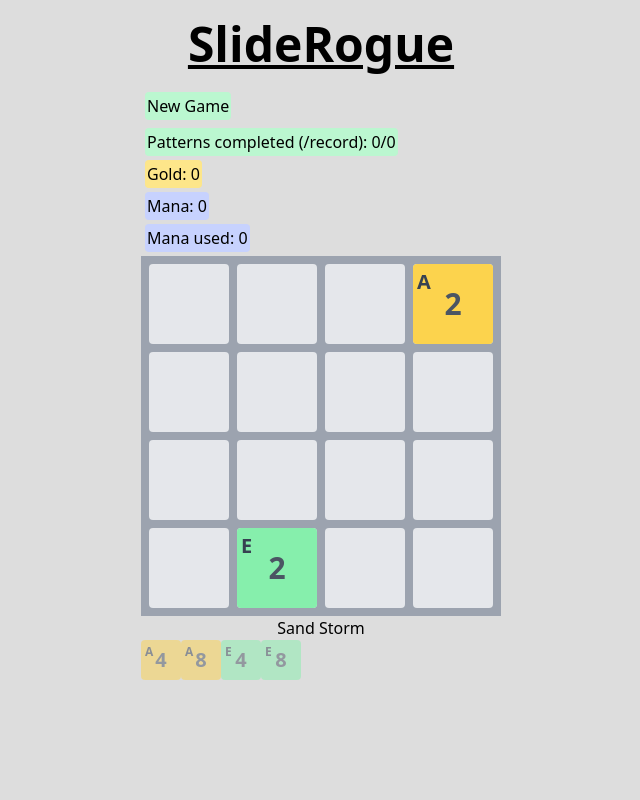
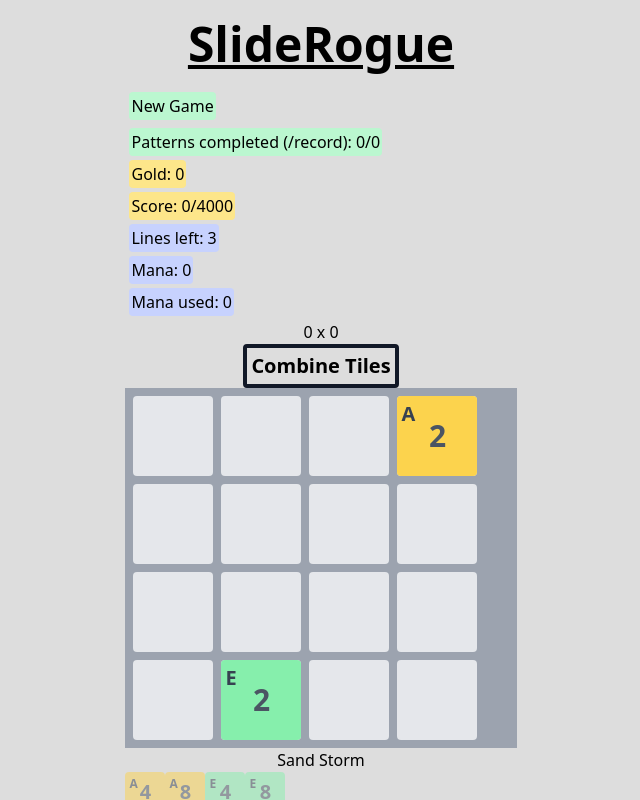
Before and after one commit to PAK90/sliderogue, a React (Vite) app: page / in a window 1280 px wide. Shown: the whole page, without its empty margins (319-959 px from the left). Built offline with nearby package versions, Linux system fonts and the light colour scheme.

Commit message:
Big balatro-isation; target score, multiplier by length, etc.

```diff
--- a/src/components/Board.tsx
+++ b/src/components/Board.tsx
@@ -21,11 +21,15 @@ const Board = ({
     draggedCells,
     mana,
     gold,
+    score,
+    lines,
     spellsCompleted,
+    targetScore,
   } = board;
   const { setDraggedPath, useDraggedPath } = useGameStore();
 
   const [drawing, setDrawing] = useState(false);
+  const [scoreData, setScoreData] = useState({ tileScore: 0, length: 0 });
 
   const spellsCompletedRecord =
     localStorage.getItem("spellsCompletedRecord") || "0";
@@ -47,7 +51,6 @@ const Board = ({
     (cell: Coordinate) => {
       if (!drawing) return;
 
-      // setPath((prevPath) => {
       const existingIndex = draggedCells.findIndex(
         (c) => c.x === cell.x && c.y === cell.y,
       );
@@ -58,18 +61,37 @@ const Board = ({
       }
 
       setDraggedPath([...draggedCells, cell], boardIndex);
-      // });
     },
     [drawing, draggedCells, setDraggedPath, boardIndex],
   );
   const handleMouseUp = useCallback(() => {
     setDrawing(false);
-    if (draggedCells.length > 1 && mana >= draggedCells.length * 10) {
-      useDraggedPath(boardIndex);
-    } else {
+    if (draggedCells.length < 2) {
       setDraggedPath([], boardIndex);
     }
-  }, [boardIndex, draggedCells.length, mana, setDraggedPath, useDraggedPath]);
+  }, [boardIndex, draggedCells.length, setDraggedPath]);
+
+  useEffect(() => {
+    setScoreData(
+      draggedCells.reduce(
+        (scoreParts, cell) => {
+          const cellTile = tiles.find(
+            (t) => t.position.x === cell.x && t.position.y === cell.y,
+          );
+          if (cellTile) {
+            return {
+              tileScore: scoreParts.tileScore + cellTile.value,
+              length: scoreParts.length + 1,
+            };
+          }
+          return scoreParts;
+        },
+        { tileScore: 0, length: 0 },
+      ),
+    );
+  }, [draggedCells, tiles]);
+
+  const tileSize = 448 / 5;
 
   return (
     <div className="flex-col">
@@ -77,10 +99,19 @@ const Board = ({
         {`Patterns completed (/record): ${spellsCompleted}/${spellsCompletedRecord}`}
       </div>
       <div className="bg-amber-200 w-fit m-1 p-0.5 rounded">{`Gold: ${gold}`}</div>
+      <div className="bg-amber-200 w-fit m-1 p-0.5 rounded">{`Score: ${score}/${targetScore}`}</div>
+      <div className="bg-indigo-200 w-fit m-1 p-0.5 rounded">{`Lines left: ${lines}`}</div>
       <div className="bg-indigo-200 w-fit m-1 p-0.5 rounded">{`Mana: ${mana}`}</div>
       <div
         className={`${draggedCells.length * 10 > mana ? "bg-red-200" : "bg-indigo-200"} w-fit m-1 p-0.5 rounded`}
       >{`Mana used: ${draggedCells.length * 10}`}</div>
+      <div>{`${scoreData.tileScore} x ${scoreData.length}`}</div>
+      <button
+        onClick={() => useDraggedPath(boardIndex)}
+        className="font-bold text-xl p-1 rounded border-gray-900 border-4"
+      >
+        Combine Tiles
+      </button>
       <div className="w-full bg-gray-400 p-1 relative">
         <div
           className={"absolute z-10 pointer-events-none"}
@@ -89,8 +120,11 @@ const Board = ({
           <svg
             xmlns="http://www.w3.org/2000/svg"
             // className="h-full w-max"
-            style={{ height: `${28}rem`, width: `${28}rem` }}
-            viewBox={`0 0 ${(boardWidth * 448) / boardWidth} ${(boardHeight * 448) / boardHeight}`}
+            style={{
+              height: `${(28 / 5) * boardHeight}rem`,
+              width: `${(28 / 5) * boardWidth}rem`,
+            }}
+            viewBox={`0 0 ${boardWidth * tileSize} ${boardHeight * tileSize}`}
           >
             <ConnectionRender connectionLine={draggedCells} />
             {imminentAnnihilations.map((imm, immIx) => (
--- a/src/components/SpellRender.tsx
+++ b/src/components/SpellRender.tsx
@@ -41,12 +41,15 @@ const SpellRender = ({
 
   return (
     <div>
-      {spellData.spell.name}
-      <div className="flex">
-        {spellData.spell.requiredTiles.map((rt, rtIx) => {
-          return tileRender(rt, rtIx);
-        })}
+      <div>
+        {spellData.spell.name}
+        <div className="flex">
+          {spellData.spell.requiredTiles.map((rt, rtIx) => {
+            return tileRender(rt, rtIx);
+          })}
+        </div>
       </div>
+      Complete the pattern in one line: x2 score multiplier
     </div>
   );
 };
--- a/src/components/TileRender.tsx
+++ b/src/components/TileRender.tsx
@@ -23,6 +23,11 @@ const TileRender = ({ tile }: { tile: Tile }) => {
     E: "bg-green-300",
   };
 
+  const upgradeColourMap = {
+    GOLD: "#e3b006",
+    SILVER: "#e1e8f1",
+  };
+
   const { boards } = useGameStore();
   const { availableSpells } = boards[0];
 
@@ -40,6 +45,13 @@ const TileRender = ({ tile }: { tile: Tile }) => {
   //     enspellTile(tile);
   //   }
   // };
+
+  const shadowString = tile.upgrades
+    .map(
+      (upgrade, uIx) =>
+        `inset 0 0 0 ${(uIx + 1) * 5}px ${upgradeColourMap[upgrade]}`,
+    )
+    .join(", ");
 
   return (
     <div
@@ -59,6 +71,7 @@ const TileRender = ({ tile }: { tile: Tile }) => {
         left: tile.position.x * 80 + 8 + tile.position.x * 8,
         top: tile.position.y * 80 + 8 + tile.position.y * 8,
         transition: "top 100ms linear, left 100ms linear",
+        boxShadow: shadowString,
       }}
     >
       <span className="text-gray-600 font-bold text-3xl">{tile.value}</span>
--- a/src/data/upgrades.ts
+++ b/src/data/upgrades.ts
@@ -2,9 +2,11 @@ import { WritableDraft } from "immer";
 import { Actions, GameState, Tile } from "../state";
 // import { tile8 } from "./tiles.ts";
 
+export type UpgradeType = "BOARD" | "TILE";
 export type Upgrade = {
   name: string;
   description: string;
+  type: UpgradeType;
   stateUpdater: (
     state: WritableDraft<GameState & Actions>,
   ) => WritableDraft<GameState & Actions>;
@@ -21,6 +23,7 @@ const widthUpgrade: Upgrade = {
     state.boards[0].boardWidth++;
     return state;
   },
+  type: "BOARD",
   cost: 50,
   tier: 2,
   weight: 100,
@@ -34,10 +37,25 @@ const heightUpgrade: Upgrade = {
     state.boards[0].boardHeight++;
     return state;
   },
+  type: "BOARD",
   cost: 50,
   tier: 2,
   weight: 100,
   costMultiplier: 10,
+};
+
+const silverUpgrade: Upgrade = {
+  name: "Silver Engraving",
+  description: "Upgrades one tile to be Silver",
+  stateUpdater: (state: WritableDraft<GameState & Actions>) => {
+    state.boards[0].boardHeight++;
+    return state;
+  },
+  type: "TILE",
+  cost: 20,
+  tier: 2,
+  weight: 100,
+  costMultiplier: 2,
 };
 
 const shuffle: Upgrade = {
@@ -69,6 +87,7 @@ const shuffle: Upgrade = {
     state.boards[0].tiles = randomTiles;
     return state;
   },
+  type: "BOARD",
   cost: 40,
   tier: 1,
   weight: 100,
--- a/src/helpers/addRandomTile.ts
+++ b/src/helpers/addRandomTile.ts
@@ -35,5 +35,6 @@ export const addRandomTile = (
     value: chosenTile.value || 2,
     position: potentialNewCellPos,
     type: chosenTile.type,
+    upgrades: [],
   };
 };
--- a/src/state/index.ts
+++ b/src/state/index.ts
@@ -25,6 +25,7 @@ export type Coordinate = {
 };
 
 export type TileType = "WEAPON" | "ENEMY" | "NUMBER" | "ELEMENTAL";
+export type TileUpgrades = "GOLD" | "SILVER";
 
 export type Tile = {
   position: Coordinate;
@@ -32,6 +33,7 @@ export type Tile = {
   name: string;
   id: number;
   type: TileType;
+  upgrades: TileUpgrades[];
 };
 
 export type BoardState = {
@@ -41,7 +43,9 @@ export type BoardState = {
   score: number;
   mana: number;
   gold: number;
+  lines: number;
   spellsCompleted: number;
+  targetScore: number;
   usedUpgrades: string[];
   imminentAnnihilations: AnnihilationPair[];
 
@@ -56,6 +60,7 @@ export type GameState = {
   boards: BoardState[];
   choosing: boolean;
   shopping: boolean;
+  upgrading: boolean;
 };
 
 export type Actions = {
@@ -76,6 +81,7 @@ export const useGameStore = create<GameState & Actions>()(
   immer((set) => ({
     choosing: false,
     shopping: false,
+    upgrading: false,
     boards: [],
     imminentAnnihilations: [],
 
@@ -97,7 +103,6 @@ export const useGameStore = create<GameState & Actions>()(
           state.boards[boardIndex].availableSpells[
             state.boards[boardIndex].activeSpell
           ];
-        // TODO: make this only be satisfied if the start and end tiles are required.
         const satisfiesActiveSpell = activeSpell.spell.requiredTiles.every(
           (reqTile) =>
             draggedTiles.find(
@@ -105,9 +110,14 @@ export const useGameStore = create<GameState & Actions>()(
                 dt.name === reqTile.tileName && dt.value === reqTile.tileValue,
             ),
         );
-        if (satisfiesActiveSpell) {
+
+        const percentPerTileLength = 100;
+
+        // TODO: give points rewards for completing the active pattern.
         // congrats, the pattern was completed!
-          state.choosing = true;
+        // state.choosing = true;
+
+        // first, delete the dragged tiles from the board
         state.boards[boardIndex].tiles = draggedTiles.reduce(
           (tileState, draggedTile) => {
             const dtIx = tileState.findIndex((t) => t.id === draggedTile.id);
@@ -116,11 +126,32 @@ export const useGameStore = create<GameState & Actions>()(
           },
           state.boards[boardIndex].tiles,
         );
-          state.boards[boardIndex].mana -= draggedTiles.length * 10;
-          state.boards[boardIndex].spellsCompleted += 1;
+        // then reduce mana by the length of the dragged *cells*, not the tiles.
+        state.boards[boardIndex].mana -=
+          state.boards[boardIndex].draggedCells.length * 10;
+        // then make the score equal to the total of dragged tiles' value multiplied by x% per cell
+        // NOT equal to dragged cells; there's a difference (that a relic will probably change).
+        state.boards[boardIndex].score +=
+          draggedTiles.reduce((total, t) => total + t.value, 0) *
+          (1 + (draggedTiles.length * percentPerTileLength) / 100) *
+          (satisfiesActiveSpell ? 2 : 1);
+
+        const targetIncrease = 1.5;
+        // state.boards[boardIndex].spellsCompleted += 1;
+        // if we exceed the points total, give gold
+        // give 1 gold per remaining tile on the board; keep as a reducer for future upgrades.
+        if (
+          state.boards[boardIndex].score >= state.boards[boardIndex].targetScore
+        ) {
           state.boards[boardIndex].gold += state.boards[
             boardIndex
-          ].tiles.reduce((total, t) => total + t.value, 0);
+          ].tiles.reduce((total) => total + 1, 0);
+          state.boards[boardIndex].targetScore *= targetIncrease;
+          state.boards[boardIndex].lines = 3;
+          state.boards[boardIndex].score = 0;
+          state.choosing = true;
+        } else {
+          state.boards[boardIndex].lines--;
         }
         state.boards[boardIndex].draggedCells = [];
       }),
@@ -217,6 +248,12 @@ export const useGameStore = create<GameState & Actions>()(
     move: (direction: Direction, boardIndex = 0) =>
       set((state) => {
         if (state.choosing) return;
+
+        let moved = false;
+        if (state.boards[boardIndex].tiles.length === 0) {
+          // set moved to true to pretend we have tiles so it adds another one.
+          moved = true;
+        }
         // build traversals
         const vector = directionMap[direction];
         const traversals = buildTraversals(
@@ -224,7 +261,6 @@ export const useGameStore = create<GameState & Actions>()(
           state.boards[boardIndex].boardWidth,
           state.boards[boardIndex].boardHeight,
         );
-        let moved = false;
 
         traversals.x.forEach((xTrav) => {
           traversals.y.forEach((yTrav) => {
@@ -276,7 +312,7 @@ export const useGameStore = create<GameState & Actions>()(
                   tileHere.value *= 2;
 
                   // update the score... and mana.
-                  state.boards[boardIndex].score += tileHere.value;
+                  // state.boards[boardIndex].score += tileHere.value;
                   state.boards[boardIndex].mana += tileHere.value;
                 } else if (elementalCollisionResult) {
                   // move the tile that's about to be deleted so that it looks good
@@ -434,6 +470,8 @@ export const useGameStore = create<GameState & Actions>()(
 //   return annihilationPairs;
 // };
 
+const INITIAL_TARGET = 4000;
+
 const initBoard = (
   width: number,
   height: number,
@@ -445,6 +483,8 @@ const initBoard = (
     score: 0,
     mana: 0,
     gold: 0,
+    lines: 3,
+    targetScore: INITIAL_TARGET,
     spellsCompleted: 0,
     imminentAnnihilations: [],
     boardWidth: width,
```
Lines whose indentation alone changed are shown as unchanged.
